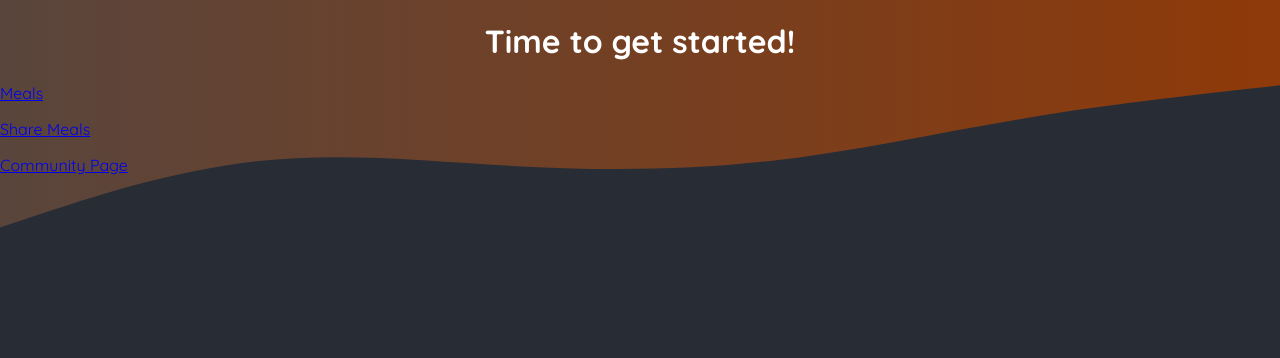
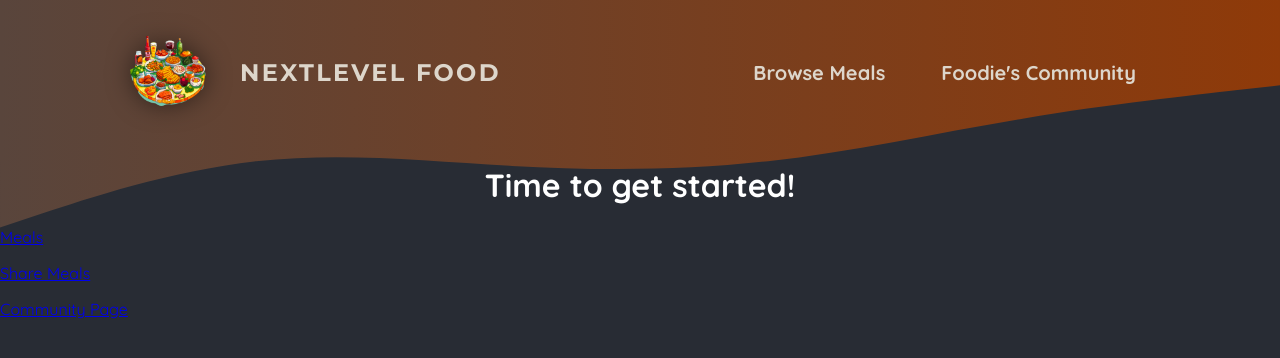
Before and after one commit to anjalikray/NEXT-Foodies_App, a Next.js app: page / in a window 1280 px wide. Shown: the top 358 px of the page. Built offline with nearby package versions, Linux system fonts and the light colour scheme.

Commit message:
header added

```diff
--- a/app/layout.js
+++ b/app/layout.js
@@ -1,3 +1,5 @@
+import MainHeader from '@/components/main-header';
+
 import './globals.css';
 
 export const metadata = {
@@ -30,6 +32,8 @@
           </svg>
         </div>
 
+        <MainHeader/>
+
         {children}
       </body>
     </html>
--- /dev/null
+++ b/components/main-header.js
@@ -0,0 +1,26 @@
+import Link from "next/link";
+import classes from "./main-header.module.css"
+import logoImg from "@/assets/logo.png"
+
+export default function MainHeader () {
+     return (
+          <header className={classes.header}>
+               <Link className={classes.logo} href="/">
+                    <img src={logoImg.src} alt="a plate with food on it" />
+                    NextLevel Food
+               </Link>
+
+               <nav className={classes.nav}>
+                    <ul>
+                         <li>
+                              <Link href="/meals">Browse Meals</Link>
+                         </li>
+
+                         <li>
+                              <Link href="/community">Foodie's Community</Link>
+                         </li>
+                    </ul>
+               </nav>
+          </header>
+     )
+}
--- /dev/null
+++ b/components/main-header.module.css
@@ -0,0 +1,67 @@
+.header {
+     display: flex;
+     justify-content: space-between;
+     align-items: center;
+     padding: 2rem 1rem;
+   }
+
+   @media (min-width: 768px) {
+     .header {
+       padding: 2rem 10%;
+     }
+   }
+
+   .nav ul {
+     list-style: none;
+     margin: 0;
+     padding: 0;
+     display: flex;
+     gap: 1.5rem;
+     /* font-family: 'Montserrat', sans-serif; */
+     font-size: 1.25rem;
+   }
+
+   .nav a {
+     text-decoration: none;
+     color: #ddd6cb;
+     font-weight: bold;
+     padding: 0.5rem 1rem;
+     border-radius: 0.5rem;
+   }
+
+   .nav a:hover,
+   .nav a:active {
+     background: linear-gradient(90deg, #ff8a05, #f9b331);
+     background-clip: text;
+     -webkit-background-clip: text;
+     -webkit-text-fill-color: transparent;
+     text-shadow: 0 0 18px rgba(248, 190, 42, 0.8);
+   }
+
+   .active {
+     background: linear-gradient(90deg, #ff8a05, #f9b331);
+     background-clip: text;
+     -webkit-background-clip: text;
+     -webkit-text-fill-color: transparent;
+   }
+
+   .logo {
+     display: flex;
+     align-items: center;
+     justify-content: center;
+     gap: 2rem;
+     text-decoration: none;
+     color: #ddd6cb;
+     font-weight: bold;
+     font-family: 'Montserrat', sans-serif;
+     letter-spacing: 0.15rem;
+     text-transform: uppercase;
+     font-size: 1.5rem;
+   }
+
+   .logo img {
+     width: 5rem;
+     height: 5rem;
+     object-fit: contain;
+     filter: drop-shadow(0 0 0.75rem rgba(0, 0, 0, 0.5));
+   }
```
